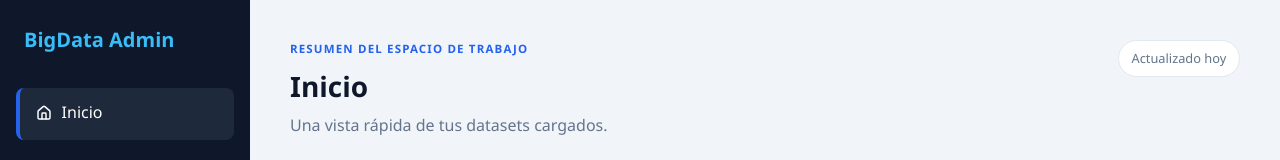
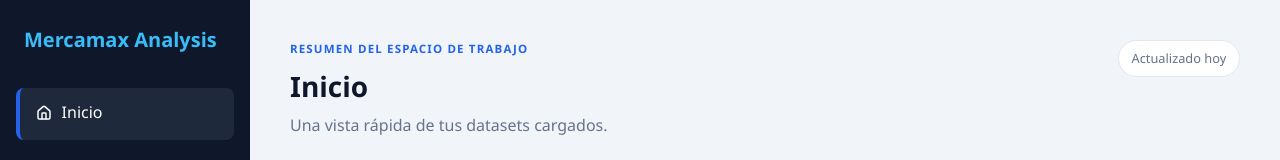
Before and after one commit to code-test18/BIG-DATA, a React (Vite) app: page /dashboard/inicio in a window 1280 px wide. Shown: the top 160 px of the page. Built offline with nearby package versions, Linux system fonts and the light colour scheme.

Commit message:
chore: renombrar marca de BigData Admin a Mercamax Analysis en el sidebar

```diff
--- a/src/components/Sidebar.tsx
+++ b/src/components/Sidebar.tsx
@@ -13,7 +13,7 @@ function Sidebar() {
   return (
     <aside className="sidebar">
       <div className="sidebar-header">
-        <h3>BigData Admin</h3>
+        <h3>Mercamax Analysis</h3>
       </div>
       <nav className="sidebar-nav">
         <NavLink to="/dashboard/Inicio" className={({ isActive }) => `sidebar-link ${isActive ? 'active' : ''}`}>
```
